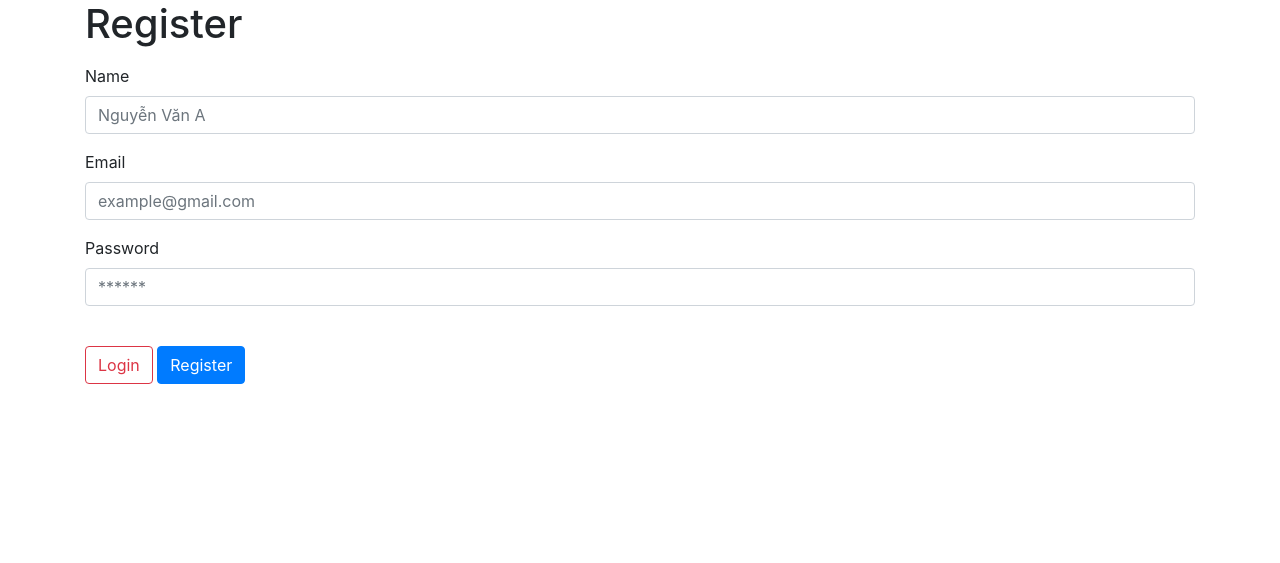
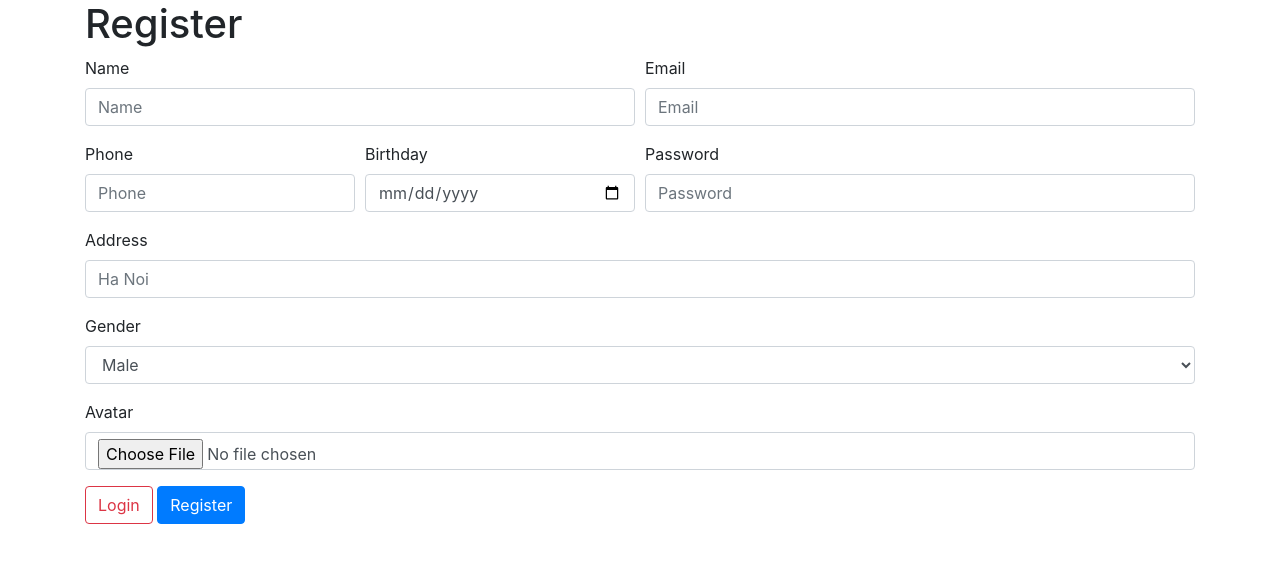
Before and after one commit to Chuongdt198/test, a PHP site: page /register.php in a window 1280 px wide. Shown: the top 563 px of the page. Run offline with PHP 8.4, Linux system fonts and the light colour scheme.

Commit message:
update form

```diff
--- a/register/register.php
+++ b/register/register.php
@@ -11,39 +11,64 @@
 </head>
 
 <body>
+    <div class="container">
+        <h1>Register</h1>
     <form action="post_register.php" method="post">
-        <div class="container">
-            <div class="form-group">
-                <h1>Register</h1>
-            </div>
-            <div class="form-group">
-                <label for="name">Name</label>
-                <input id="name" type="text" class="form-control" name="name" placeholder="Nguyễn Văn A">
+    <div class="form-row">
+        <div class="form-group col-md-6">
+        <label>Name</label>
+        <input type="name" name="name" class="form-control" placeholder="Name">
         <?php if (isset($_GET['nameerr'])): ?>
             <h5 style="font-size: 1em ; color: red; font-style: italic"><?php echo $_GET['nameerr'] ?></h5>
         <?php endif ?>
         </div>
-            <div class="form-group">
-                <label for="email">Email</label>
-                <input id="email" type="text" class="form-control" name="email" placeholder="example@gmail.com">
+        <div class="form-group col-md-6">
+        <label>Email</label>
+        <input type="email" name="email" class="form-control" placeholder="Email">
         <?php if (isset($_GET['emailerr'])): ?>
             <h5 style="font-size: 1em ; color: red; font-style: italic"><?php echo $_GET['emailerr'] ?></h5>
         <?php endif ?>
         </div>
-            <div class="form-group">
-                <label for="password">Password</label>
-                <input id="password" type="password" class="form-control" name="password" placeholder="******">
-                <br>
+    </div>
+    <div class="form-row">
+        <div class="form-group col-md-3">
+        <label>Phone</label>
+        <input type="number" name="phone" class="form-control" placeholder="Phone">
+        </div>
+        <div class="form-group col-md-3">
+        <label>Birthday</label>
+        <input type="date" name="birthday" class="form-control" placeholder="Birthday">
+        </div>
+        <div class="form-group col-md-6">
+        <label>Password</label>
+        <input type="password" name="password" class="form-control" placeholder="Password">
         <?php if (isset($_GET['pwderr'])): ?>
             <h5 style="font-size: 1em ; color: red; font-style: italic"><?php echo $_GET['pwderr'] ?></h5>
         <?php endif ?>
+        </div>
+    </div>
+    <div class="form-group">
+        <label >Address</label>
+        <input type="text" name="address" class="form-control" placeholder="Ha Noi">
+    </div>
+    <div class="form-group">
+    <label>Gender</label>
+    <select name="gender" class="form-control">
+        <option value="1">Male</option>
+        <option value="2">Female</option>
+        <option value="3">Other gender</option>
+    </select>
+    </div>
+    <div class="form-group">
+    <label>Avatar</label>
+    <input type="file" class="form-control">
     </div>
     <div class="form-group">
         <a href="../login/login.php" class="btn btn-outline-danger">Login</a>
         <button class="btn btn-primary">Register</button>
     </div>
+    </form>
     </div>
-    </form>
 </body>
 
 </html>
```
Also changed, not shown: register/post_register.php (+8 -3 lines), register/register.html (deleted, +0 -39 lines). Lines whose indentation alone changed are shown as unchanged.
